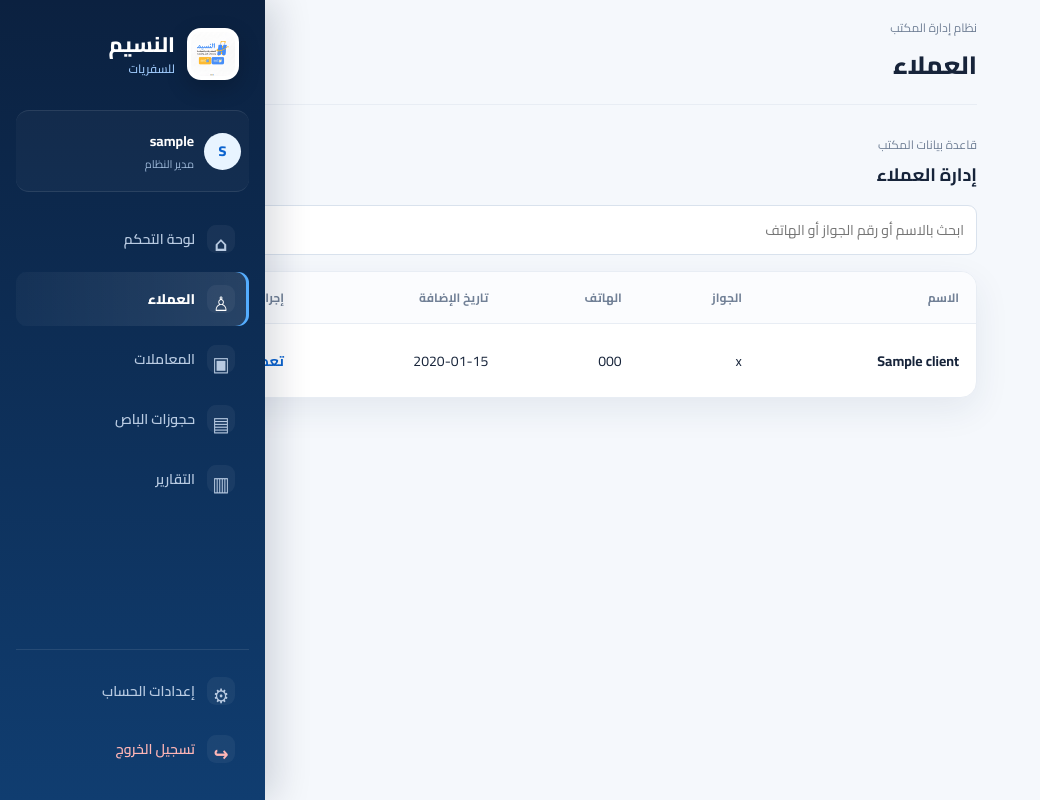
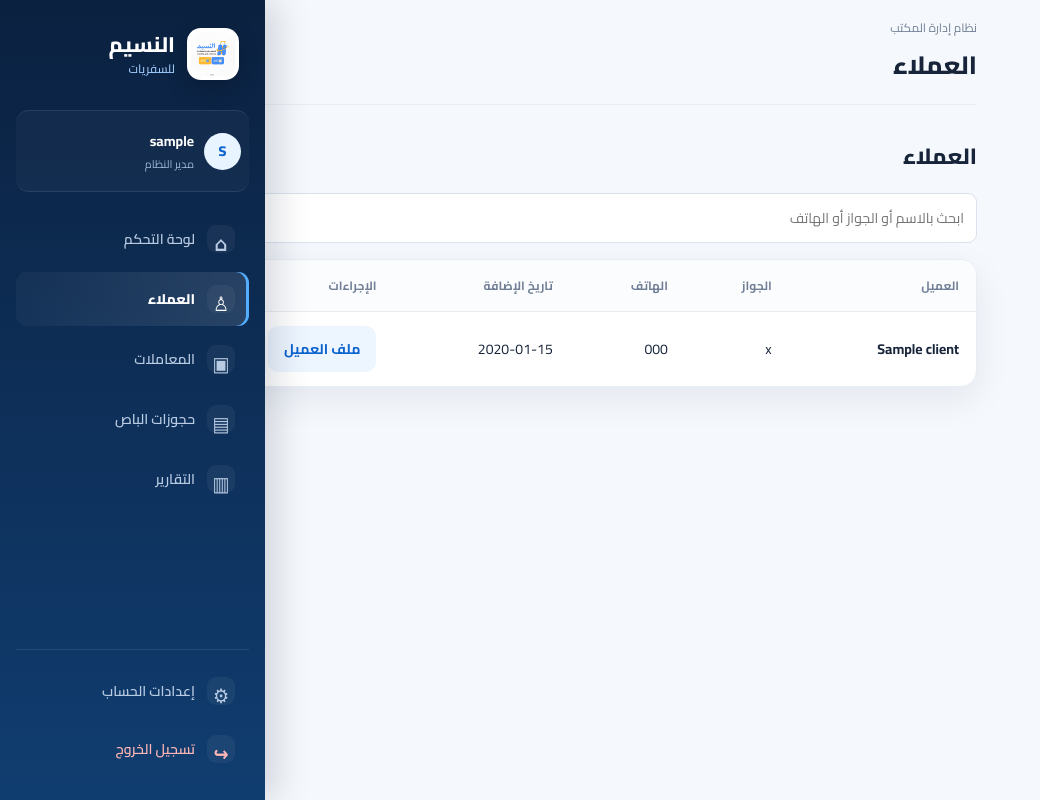
Before and after one commit to alnaseemfly-max/alnaseem-travel-system, a Flask app: page /clients in a window 1280 px wide. Shown: the whole page, without its empty margins (0-1040 px from the left). Run offline with Flask 3, Linux system fonts and the light colour scheme; a user stored in the database is signed in; tables that the repository leaves empty hold one stand-in row (values such as "Sample post").

Commit message:
Update clients.html

```diff
--- a/templates/clients.html
+++ b/templates/clients.html
@@ -1 +1,52 @@
-{% extends 'base.html' %}{% block page_heading %}العملاء{% endblock %}{% block content %}<div class="title-row"><div><span class="eyebrow">قاعدة بيانات المكتب</span><h2>إدارة العملاء</h2></div><a class="btn" href="{{ url_for('add_client') }}">＋ إضافة عميل</a></div><form class="search-bar" method="get"><input name="q" value="{{ q }}" placeholder="ابحث بالاسم أو رقم الجواز أو الهاتف"><button class="btn secondary" type="submit">بحث</button></form><div class="panel table-wrap"><table class="data-table"><thead><tr><th>الاسم</th><th>الجواز</th><th>الهاتف</th><th>تاريخ الإضافة</th><th>إجراء</th></tr></thead><tbody>{% for c in clients %}<tr><td><b>{{ c.name }}</b></td><td>{{ c.passport or '-' }}</td><td>{{ c.phone or '-' }}</td><td>{{ c.created_at[:10] }}</td><td class="actions-cell"><a class="text-link" href="{{ url_for('edit_client',client_id=c.id) }}">تعديل</a><form method="post" action="{{ url_for('delete_client',client_id=c.id) }}" onsubmit="return confirm('هل تريد حذف العميل؟')"><button class="btn danger" type="submit">حذف</button></form></td></tr>{% else %}<tr><td class="empty" colspan="5">لا يوجد عملاء مطابقون للبحث</td></tr>{% endfor %}</tbody></table></div>{% endblock %}
+{% extends "base.html" %}
+{% block title %}العملاء - النسيم للسفريات{% endblock %}
+{% block page_heading %}العملاء{% endblock %}
+
+{% block content %}
+<div class="title-row">
+  <h1>العملاء</h1>
+  <a class="btn" href="{{ url_for('add_client') }}">+ إضافة عميل</a>
+</div>
+
+<form class="search-bar" method="get">
+  <input name="q" value="{{ q }}" placeholder="ابحث بالاسم أو الجواز أو الهاتف">
+  <button class="btn" type="submit">بحث</button>
+  {% if q %}
+    <a class="btn secondary" href="{{ url_for('clients') }}">إلغاء البحث</a>
+  {% endif %}
+</form>
+
+<div class="panel">
+  <div class="table-wrap">
+    <table class="data-table">
+      <thead>
+        <tr>
+          <th>العميل</th>
+          <th>الجواز</th>
+          <th>الهاتف</th>
+          <th>تاريخ الإضافة</th>
+          <th>الإجراءات</th>
+        </tr>
+      </thead>
+      <tbody>
+      {% for c in clients %}
+        <tr>
+          <td><strong>{{ c.name }}</strong></td>
+          <td>{{ c.passport or '-' }}</td>
+          <td>{{ c.phone or '-' }}</td>
+          <td>{{ c.created_at[:10] if c.created_at else '-' }}</td>
+          <td class="actions-cell">
+            <a class="btn secondary" href="{{ url_for('client_profile', client_id=c.id) }}">ملف العميل</a>
+            <a class="btn" href="{{ url_for('edit_client', client_id=c.id) }}">تعديل</a>
+          </td>
+        </tr>
+      {% else %}
+        <tr>
+          <td colspan="5" class="empty">لا يوجد عملاء حتى الآن</td>
+        </tr>
+      {% endfor %}
+      </tbody>
+    </table>
+  </div>
+</div>
+{% endblock %}
```
